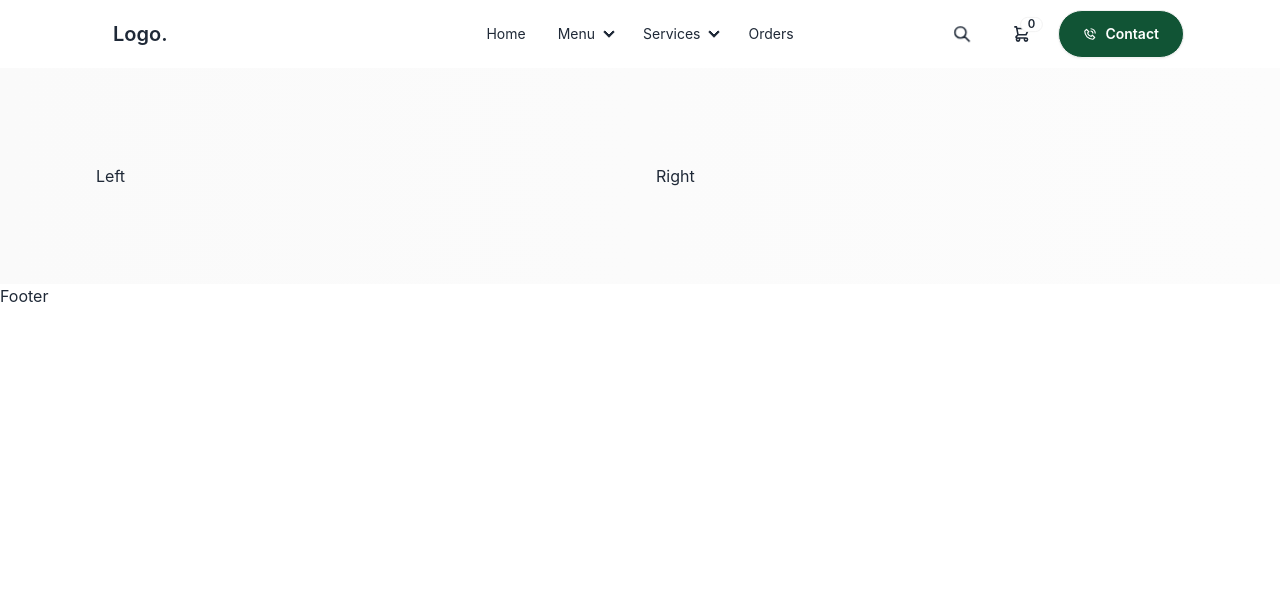
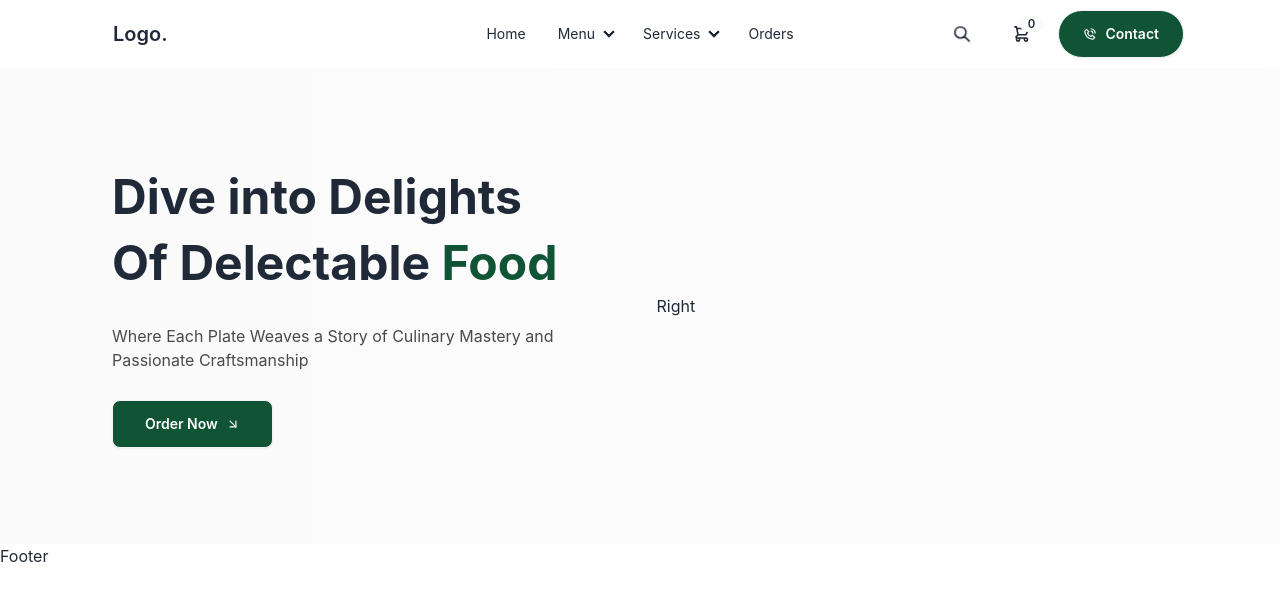
Before and after one commit to farhanshahriyar/Eatme-client, a React (Vite) app: page / in a window 1280 px wide. Shown: the top 600 px of the page. Built offline with nearby package versions, Linux system fonts and the light colour scheme.

Commit message:
added half left side

```diff
--- a/src/components/Banner/Banner.jsx
+++ b/src/components/Banner/Banner.jsx
@@ -1,10 +1,18 @@
 import React from 'react'
+import { FiArrowDownRight } from "react-icons/fi";
 
 const Banner = () => {
   return (
     <div className='section-container bg-gradient-to-r from-[#FAFAFA] from-0% to-[#FCFCFC] to-100%'>
        <div className="py-24 flex flex-col md:flex-row justify-between items-center gap-8">
-            <div className="md:w-1/2">Left</div>
+            {/* texts */}
+            <div className="md:w-1/2 space-y-7 px-4">
+                <h2 className='md:text-5xl text-4xl font-bold md:leading-snug leading-snug'>Dive into Delights <br></br> Of Delectable <span className='text-[#115435]'> Food</span></h2>
+                <p className='text-[#4A4A4A] text-base'>Where Each Plate Weaves a Story of Culinary Mastery and Passionate Craftsmanship</p>
+                <button className='btn px-8 py-3 font-semibold text-white bg-[#115435] hover:bg-black flex item-center gap-2'>Order Now <FiArrowDownRight /></button>
+            </div>
+
+            {/* image */}
             <div className="md:w-1/2">Right</div>
        </div>
     </div>
```
